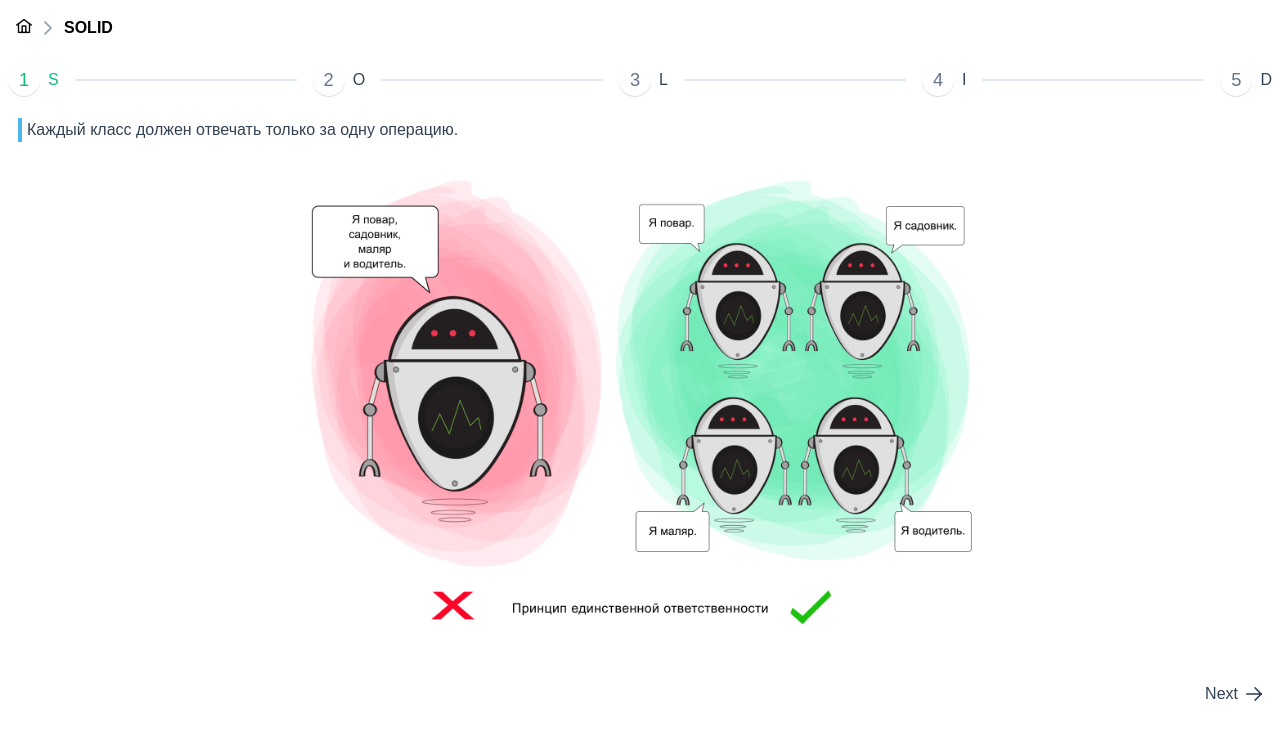
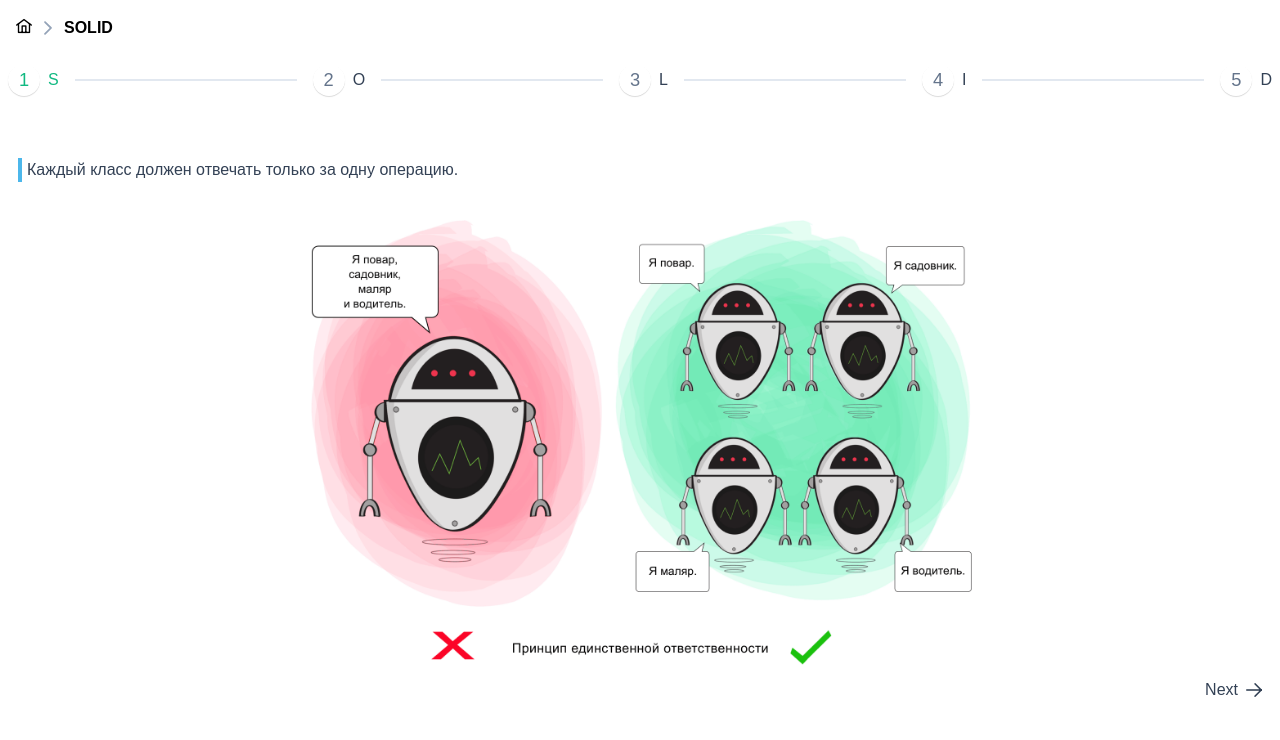
Before and after one commit to EvilEl/pattern, a Vue app: page /solid in a window 1280 px wide. Shown: the top 740 px of the page. Built offline with nearby package versions, Linux system fonts and the light colour scheme; a web font is replaced by a local one; what @highlightjs/vue-plugin would draw is missing.

Commit message:
fix(solid): fix html

```diff
--- a/src/pages/solid/index.vue
+++ b/src/pages/solid/index.vue
@@ -36,18 +36,16 @@ const data = [
   <div class="solid">
     <Steper :data="data">
       <template #content="{ step }">
-        <div class="flex flex-col">
-          <p class="">
+        <div class="h-[60vh] mt-10">
+          <p class="mb-5">
             {{ step.description }}
           </p>
-          <div class="h-[60vh] mt-5">
           <Image
             :src="step.img"
             image-class="object-contain h-full w-full"
             :alt="step.title"
             preview
           />
-          </div>
         </div>
       </template>
     </Steper>
```
Lines whose indentation alone changed are shown as unchanged.
